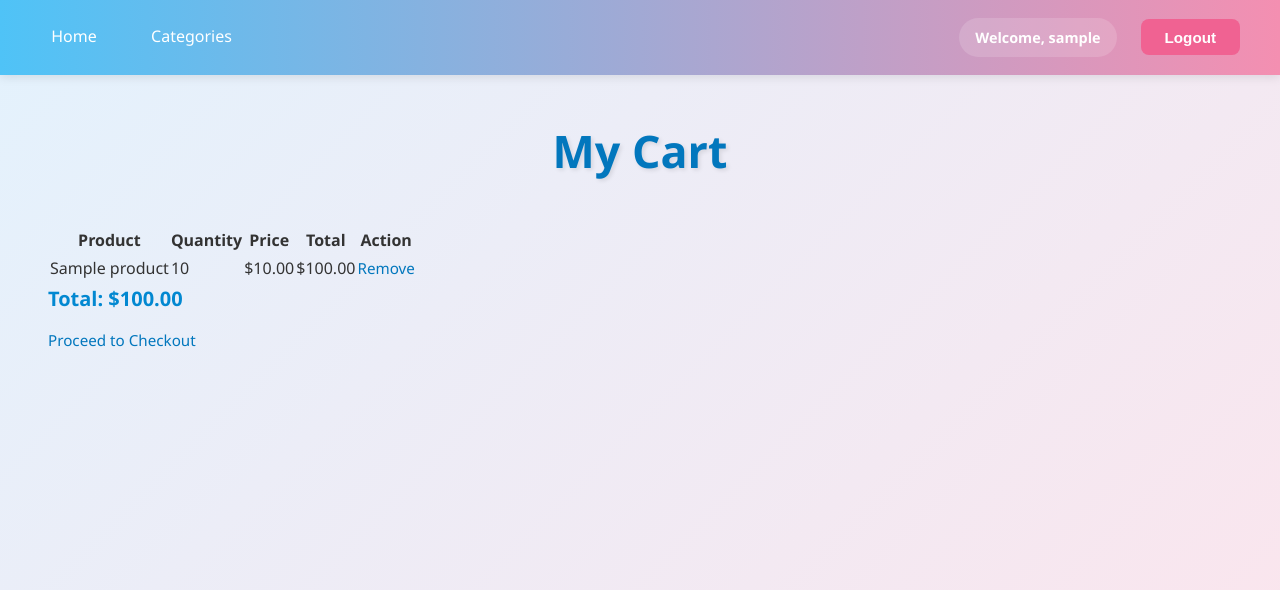
After one commit to ReemBarqawi/shop, a Django app: page /cart/ in a window 1280 px wide. The commit adds this page. Shown: the top 590 px of the page. Run offline with Django 5.2, Linux system fonts and the light colour scheme; a user stored in the database is signed in; tables that the repository leaves empty hold one stand-in row (values such as "Sample post").

Commit message:
creat the cart & checkout page

```diff
--- a/main_app/models.py
+++ b/main_app/models.py
@@ -1,4 +1,6 @@
 from django.db import models
+from django.contrib.auth.models import User
+
 
 # Create your models here.
 
@@ -23,3 +25,35 @@ class Product(models.Model):
 
     def __str__(self):
         return self.name
+
+
+# ============================================================================
+
+
+# customer models
+class Order(models.Model):
+    STATUS_CHOICES = (
+        ('Pending', 'Pending'),
+        ('Shipped', 'Shipped'),
+        ('Delivered', 'Delivered'),
+    )
+    user = models.ForeignKey(User, on_delete=models.CASCADE)
+    created_at = models.DateTimeField(auto_now_add=True)
+    status = models.CharField(max_length=20, choices=STATUS_CHOICES, default='Pending')
+
+    def __str__(self):
+        return f"Order {self.id} - {self.user.username}"
+
+    def total_price(self):
+        return sum(item.total_price() for item in self.items.all())
+
+class OrderItem(models.Model):
+    order = models.ForeignKey(Order, related_name='items', on_delete=models.CASCADE)
+    product = models.ForeignKey('Product', on_delete=models.CASCADE)
+    quantity = models.PositiveIntegerField(default=1)
+
+    def __str__(self):
+        return f"{self.quantity} x {self.product.name}"
+
+    def total_price(self):
+        return self.product.price * self.quantity
--- a/main_app/templates/base.html
+++ b/main_app/templates/base.html
@@ -8,10 +8,8 @@
 </head>
 <body>
     <nav>
-    <div>
+        <div style="display: flex; align-items: center; gap: 1rem;">
             <a href="{% url 'product_list' %}">Home</a>
-
-
 
             {% if user.is_authenticated and user.is_staff %}
                 <a href="{% url 'category_list' %}">Categories</a>
@@ -19,6 +17,10 @@
 
             <div style="margin-left: auto; display: flex; align-items: center; gap: 1rem;">
                 {% if user.is_authenticated %}
+                    {% if not user.is_staff %}
+                        <!-- Cart link for regular customers -->
+                        <a href="{% url 'cart' %}">Cart</a>
+                    {% endif %}
                     <span>Welcome, {{ user.username }}</span>
                     <form action="{% url 'logout' %}" method="post" style="display:inline;">
                         {% csrf_token %}
--- /dev/null
+++ b/main_app/templates/main_app/cart.html
@@ -0,0 +1,34 @@
+{% extends "base.html" %}
+
+{% block content %}
+<h1>My Cart</h1>
+
+{% if items %}
+<table>
+    <tr>
+        <th>Product</th>
+        <th>Quantity</th>
+        <th>Price</th>
+        <th>Total</th>
+        <th>Action</th>
+    </tr>
+    {% for item in items %}
+    <tr>
+        <td>{{ item.product.name }}</td>
+        <td>{{ item.quantity }}</td>
+        <td>${{ item.product.price }}</td>
+        <td>${{ item.total_price }}</td>
+        <td>
+            <a href="{% url 'remove_from_cart' item.id %}">Remove</a>
+        </td>
+    </tr>
+    {% endfor %}
+</table>
+
+<h3>Total: ${{ order.total_price }}</h3>
+<a href="{% url 'checkout' %}">Proceed to Checkout</a>
+
+{% else %}
+<p>Your cart is empty.</p>
+{% endif %}
+{% endblock %}
--- a/main_app/urls.py
+++ b/main_app/urls.py
@@ -7,7 +7,7 @@ from .views import (
 )
 from .views import signup
 
-from .views import cart_view, checkout_view
+from .views import cart_view, add_to_cart, remove_from_cart, checkout_view
 
 urlpatterns = [
     # Sign up
@@ -26,4 +26,11 @@ urlpatterns = [
     path('categories/add/', CategoryCreateView.as_view(), name='category_add'),
     path('categories/<int:pk>/edit/', CategoryUpdateView.as_view(), name='category_edit'),
     path('categories/<int:pk>/delete/', CategoryDeleteView.as_view(), name='category_delete'),
+
+    # cart
+    path('cart/', cart_view, name='cart'),
+    path('cart/add/<int:product_id>/', add_to_cart, name='add_to_cart'),
+    path('cart/remove/<int:item_id>/', remove_from_cart, name='remove_from_cart'),
+    # checkout
+    path('checkout/', checkout_view, name='checkout'),
 ]
--- a/main_app/views.py
+++ b/main_app/views.py
@@ -9,6 +9,12 @@ from .forms import CategoryForm
 from django.contrib.auth import login
 from django.contrib.auth.forms import UserCreationForm
 from django.shortcuts import render, redirect
+
+
+from django.contrib.auth.decorators import login_required
+from django.shortcuts import render, get_object_or_404, redirect
+from .models import Product, Order, OrderItem
+
 
 def signup(request):
     error_message = ''
@@ -106,41 +112,43 @@ class CategoryDeleteView(LoginRequiredMixin, IsStaffMixin, DeleteView):
 #========================================================
 # Customer pages
 
-# Product detail
-class ProductDetailView(DetailView):
-    model = Product
-    template_name = 'main_app/customer/product_detail.html'
-    context_object_name = 'product'
-
-# Cart
 @login_required
 def cart_view(request):
+    # جلب أو إنشاء order مؤقت للمستخدم
+    order, created = Order.objects.get_or_create(user=request.user, status='Pending')
+    items = order.items.all()
+    return render(request, 'main_app/cart.html', {'order': order, 'items': items})
 
-    cart = request.session.get('cart', {})
-    products_in_cart = Product.objects.filter(id__in=cart.keys())
-    total_price = sum([product.price * cart[str(product.id)] for product in products_in_cart])
+@login_required
+def add_to_cart(request, product_id):
+    product = get_object_or_404(Product, id=product_id)
+    if product.stock <= 0:
+        return redirect('product_detail', pk=product.id)  # لا يوجد stock
 
-    context = {
-        'products': products_in_cart,
-        'cart': cart,
-        'total_price': total_price
-    }
-    return render(request, 'main_app/customer/cart.html', context)
+    order, created = Order.objects.get_or_create(user=request.user, status='Pending')
+    order_item, created = OrderItem.objects.get_or_create(order=order, product=product)
+    if not created:
+        order_item.quantity += 1
+        order_item.save()
+    return redirect('cart')
 
+@login_required
+def remove_from_cart(request, item_id):
+    item = get_object_or_404(OrderItem, id=item_id)
+    item.delete()
+    return redirect('cart')
 
 @login_required
 def checkout_view(request):
+    order = get_object_or_404(Order, user=request.user, status='Pending')
     if request.method == 'POST':
-        request.session['cart'] = {}
-        return redirect('product_list')
+        # تحديث stock للمنتجات
+        for item in order.items.all():
+            item.product.stock -= item.quantity
+            item.product.save()
+        # تحديث حالة الطلب
+        order.status = 'Shipped'  # أو Pending لو بدك يتغير بعد الدفع
+        order.save()
+        return render(request, 'main_app/checkout_success.html', {'order': order})
 
-    cart = request.session.get('cart', {})
-    products_in_cart = Product.objects.filter(id__in=cart.keys())
-    total_price = sum([product.price * cart[str(product.id)] for product in products_in_cart])
-
-    context = {
-        'products': products_in_cart,
-        'cart': cart,
-        'total_price': total_price
-    }
-    return render(request, 'main_app/customer/checkout.html', context)
+    return render(request, 'main_app/checkout.html', {'order': order})
```
Also changed, not shown: main_app/templates/main_app/checkout.html (added, +21 -0 lines), main_app/templates/main_app/checkout_success.html (added, +7 -0 lines), main_app/templates/main_app/product_detail.html (+10 -0 lines), main_app/templates/main_app/product_list.html (+16 -3 lines), main_app/migrations/0002_order_orderitem.py (added). Lines whose indentation alone changed are shown as unchanged.
